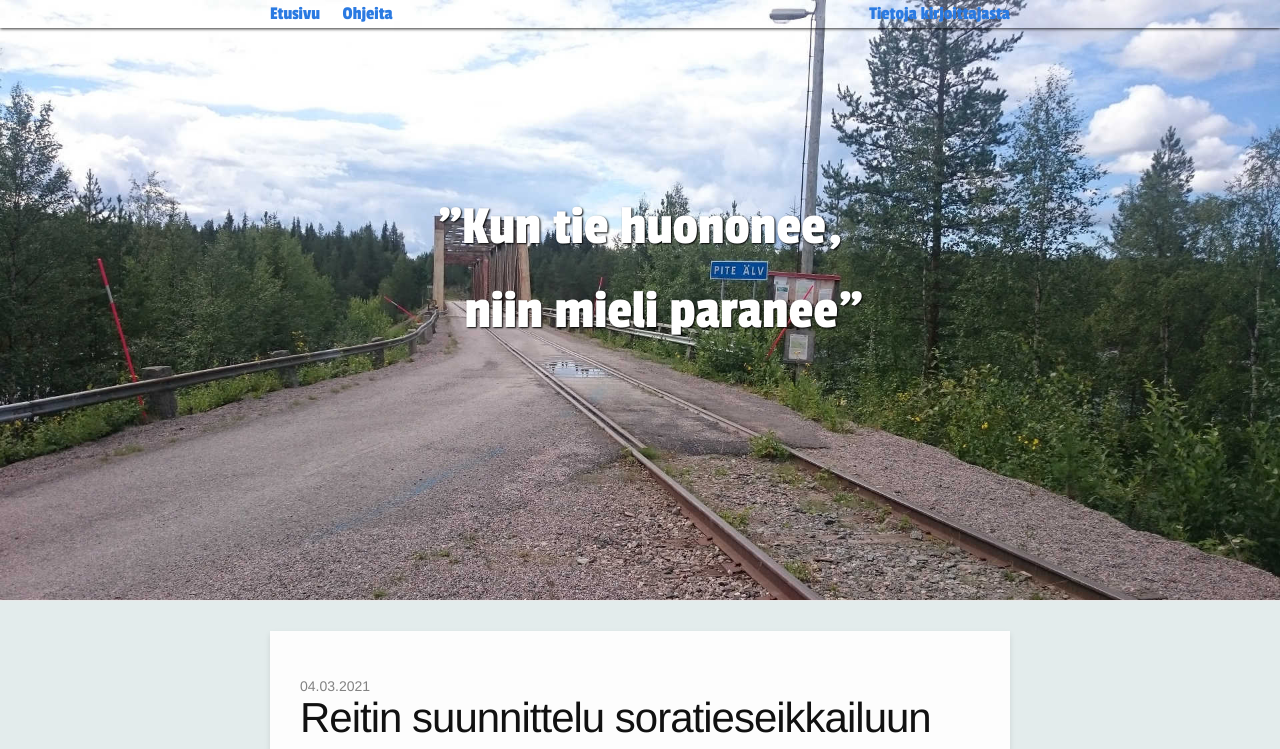
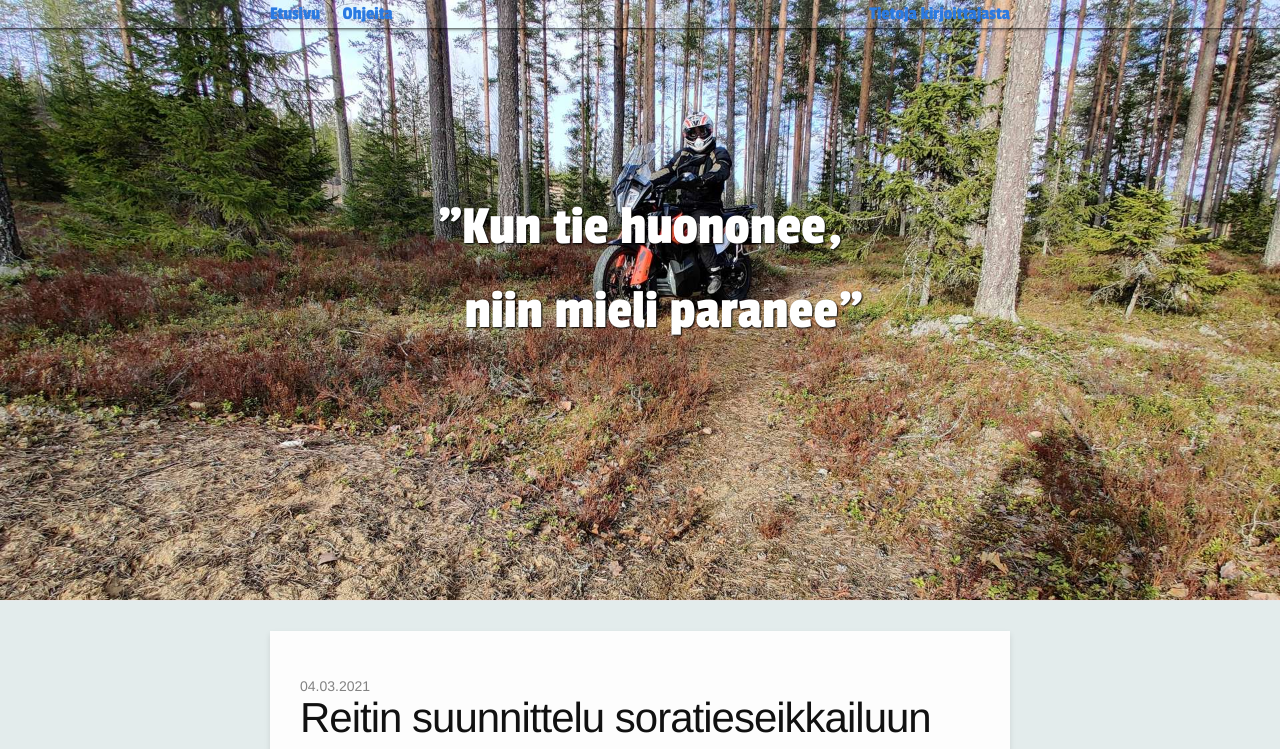
Before and after one commit to seikkailuendurolla/seikkailuendurolla.github.io, a Jekyll site: the page built from _posts/2021-03-04-reitin-suunnittelu-soratieseikkailuun.md, in a window 1280 px wide. Shown: the top 749 px of the page. Built offline with Jekyll 4.4.1, drawn with Linux system fonts in a browser that asks for light colours; some web fonts are replaced; comment, search, counter and statistics services are not loaded; grey boxes are pictures that could not be loaded.

Commit message:
Kuvien vaihto

```diff
--- a/_posts/2021-03-04-reitin-suunnittelu-soratieseikkailuun.md
+++ b/_posts/2021-03-04-reitin-suunnittelu-soratieseikkailuun.md
@@ -2,9 +2,9 @@
 layout: post
 title: Reitin suunnittelu soratieseikkailuun
 header_slogan_class: white
-header_image_style: "background-image: url('/assets/norja20.jpg');"
-post_image: /assets/norja2.jpg
-image: /assets/norja20.jpg
+header_image_style: "background-image: url('/assets/ktm790adventure.jpg');"
+post_image: /assets/soratieseikkailu.jpg
+image: /assets/soratieseikkailu.jpg
 keywords: "moottoripyöräily, matkaenduro, seikkailu endurolla, MRA, navigaattori, garmin, reitti, MyRoute-app, soratie"
 description: Miten suunnittelet helposti reitin soratieseikkailuun?
 excerpt_separator: <!--more-->
```
